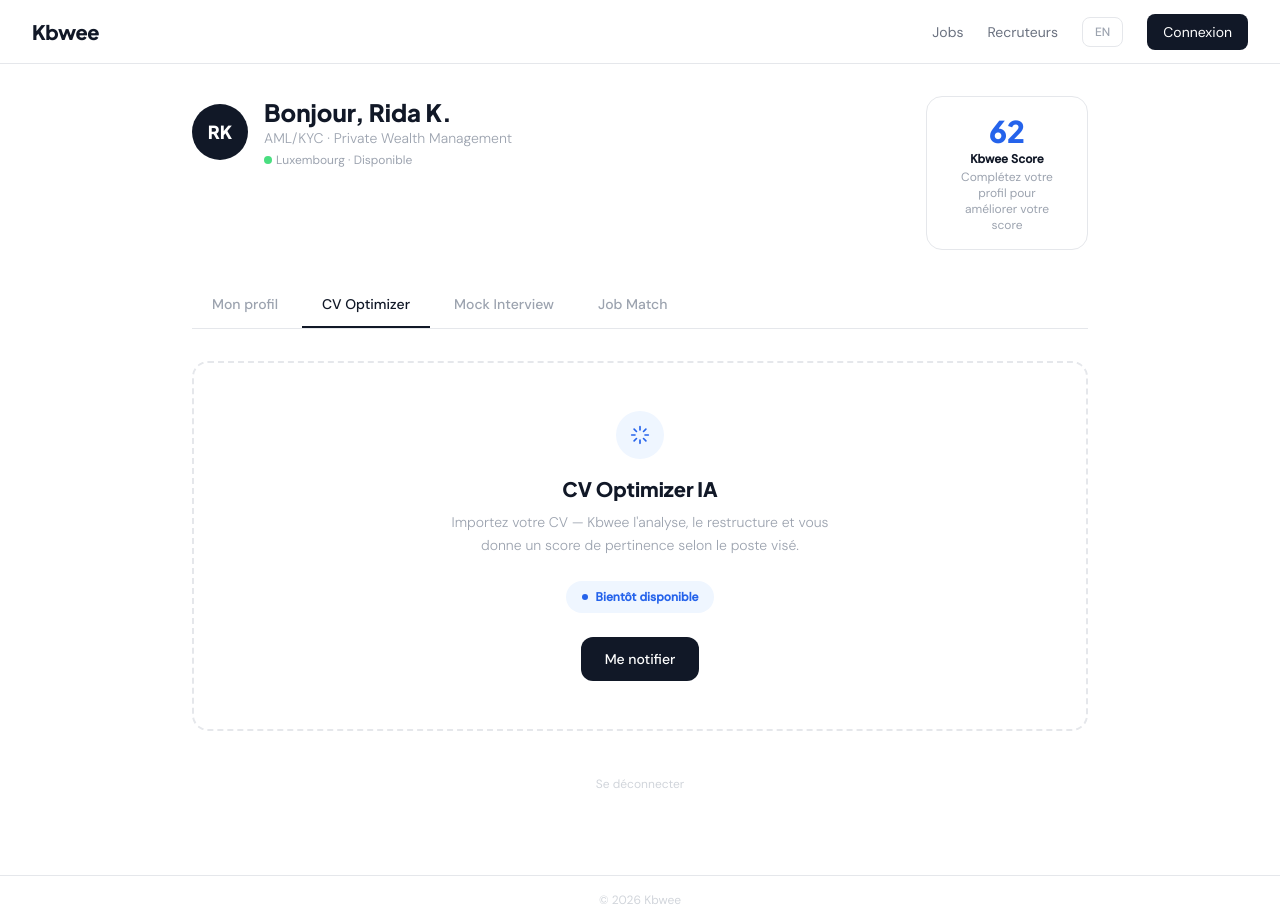
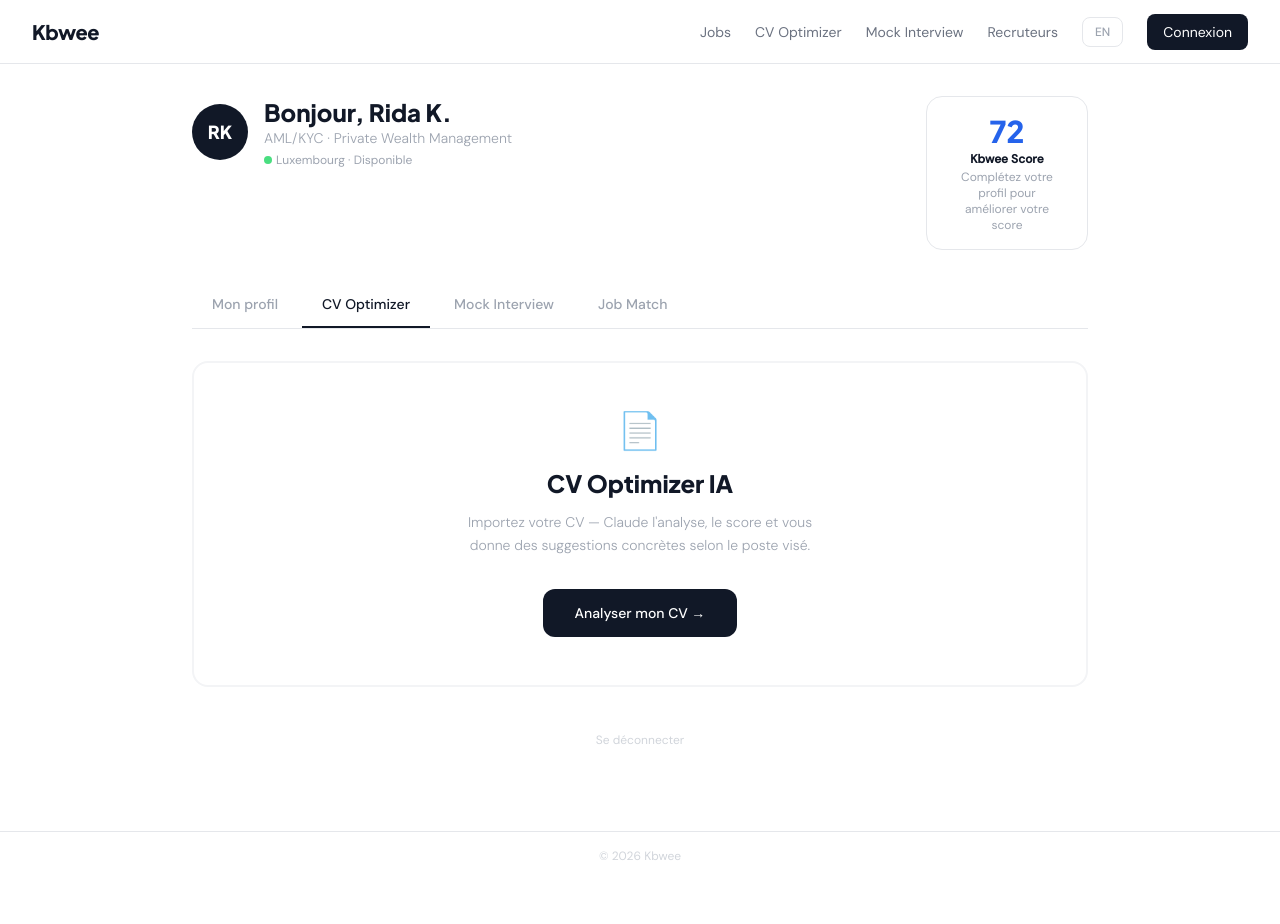
Before and after one commit to kbwee125/kbwee-live, a Next.js app: page /profil in a window 1280 px wide. Both pictures are taken after a click on the button "CV Optimizer". After the commit the page ends 880 px from the top, so only its background shows below. Built offline with nearby package versions, Linux system fonts and the light colour scheme.

Commit message:
Remove coming soon features and update UI elements

```diff
--- a/pages/profil.js
+++ b/pages/profil.js
@@ -15,14 +15,8 @@
       score_label: "Kbwee Score",
       score_sub: "Complétez votre profil pour améliorer votre score",
       section_info: "Informations", edit: "Modifier",
-      coming_soon: "Bientôt disponible",
-      coming_desc: "Cette fonctionnalité IA est en cours de développement. Rejoignez la liste d'attente pour y accéder en priorité.",
-      notify: "Me notifier",
       fields: { poste: "Poste recherché", secteur: "Secteur", experience: "Expérience", localisation: "Localisation", dispo: "Disponibilité", email: "Email" },
       values: { poste: "Analyste / Manager KYC · AML", secteur: "Finance · Banque · Consulting", experience: "5+ ans", localisation: "Luxembourg · Grand Est", dispo: "Ouvert aux opportunités", email: "votre@email.com" },
-      cv_title: "CV Optimizer IA", cv_desc: "Importez votre CV — Kbwee l'analyse, le restructure et vous donne un score de pertinence selon le poste visé.",
-      interview_title: "Mock Interview IA", interview_desc: "Simulez un entretien complet par IA. Questions personnalisées selon votre profil, feedback instantané, progression mesurée.",
-      match_title: "Job Match", match_desc: "Notre algorithme analyse votre profil en profondeur et vous propose uniquement les offres réellement alignées avec vos compétences.",
       logout: "Se déconnecter",
     },
     en: {
@@ -34,40 +28,13 @@
       score_label: "Kbwee Score",
       score_sub: "Complete your profile to improve your score",
       section_info: "Information", edit: "Edit",
-      coming_soon: "Coming soon",
-      coming_desc: "This AI feature is under development. Join the waitlist to get early access.",
-      notify: "Notify me",
       fields: { poste: "Target position", secteur: "Sector", experience: "Experience", localisation: "Location", dispo: "Availability", email: "Email" },
       values: { poste: "KYC · AML Analyst / Manager", secteur: "Finance · Banking · Consulting", experience: "5+ years", localisation: "Luxembourg · Grand Est", dispo: "Open to opportunities", email: "your@email.com" },
-      cv_title: "CV Optimizer AI", cv_desc: "Upload your CV — Kbwee analyses, restructures it and gives you a relevance score for your target position.",
-      interview_title: "Mock Interview AI", interview_desc: "Simulate a full AI-powered interview. Personalised questions, instant feedback, measured progress.",
-      match_title: "Job Match", match_desc: "Our algorithm deeply analyses your profile and only suggests jobs truly aligned with your skills.",
       logout: "Sign out",
     },
   };
 
   const copy = t[lang];
-
-  function ComingSoon({ title, desc }) {
-    return (
-      <div className="border-2 border-dashed border-gray-200 rounded-2xl p-12 text-center">
-        <div className="w-12 h-12 bg-blue-50 rounded-full flex items-center justify-center mx-auto mb-4">
-          <svg width="20" height="20" viewBox="0 0 24 24" fill="none">
-            <path d="M12 2v4M12 18v4M4.93 4.93l2.83 2.83M16.24 16.24l2.83 2.83M2 12h4M18 12h4M4.93 19.07l2.83-2.83M16.24 7.76l2.83-2.83" stroke="#2563EB" strokeWidth="2" strokeLinecap="round"/>
-          </svg>
-        </div>
-        <h3 className="font-display text-xl font-extrabold mb-2">{title}</h3>
-        <p className="text-gray-400 font-light text-sm max-w-sm mx-auto mb-6 leading-relaxed">{desc}</p>
-        <div className="inline-flex items-center gap-2 bg-blue-50 text-blue-600 text-xs font-semibold px-4 py-2 rounded-full mb-6">
-          <span className="w-1.5 h-1.5 rounded-full bg-blue-600 inline-block"></span>
-          {copy.coming_soon}
-        </div>
-        <div>
-          <button className="bg-gray-900 text-white px-6 py-3 rounded-xl text-sm font-medium hover:opacity-80 transition">{copy.notify}</button>
-        </div>
-      </div>
-    );
-  }
 
   return (
     <div className="min-h-screen bg-white text-gray-900 flex flex-col" style={{ fontFamily: "'DM Sans', sans-serif" }}>
@@ -80,6 +47,8 @@
         <Link href="/" className="font-display text-xl font-extrabold tracking-tight flex-shrink-0">Kbwee</Link>
         <nav className="flex items-center gap-3 md:gap-6 ml-4">
           <Link href="/jobs" className="text-sm text-gray-500 hover:text-gray-900 transition">Jobs</Link>
+          <Link href="/cv-optimizer" className="text-sm text-gray-500 hover:text-gray-900 transition">CV Optimizer</Link>
+          <Link href="/mock-interview" className="text-sm text-gray-500 hover:text-gray-900 transition">Mock Interview</Link>
           <Link href="/post-job" className="text-sm text-gray-500 hover:text-gray-900 transition">Recruteurs</Link>
           <button onClick={function() { setLang(lang === "fr" ? "en" : "fr"); }}
             className="text-xs font-medium text-gray-400 hover:text-gray-900 border border-gray-200 px-3 py-1.5 rounded-lg transition">
@@ -105,7 +74,7 @@
               </div>
             </div>
             <div className="border border-gray-200 rounded-2xl px-6 py-4 text-center min-w-32">
-              <div className="font-display text-3xl font-extrabold text-blue-600">62</div>
+              <div className="font-display text-3xl font-extrabold text-blue-600">72</div>
               <div className="text-xs font-semibold text-gray-900 mt-0.5">{copy.score_label}</div>
               <div className="text-xs text-gray-400 mt-0.5 max-w-28">{copy.score_sub}</div>
             </div>
@@ -148,9 +117,44 @@
             </div>
           )}
 
-          {activeTab === "cv" && <ComingSoon title={copy.cv_title} desc={copy.cv_desc} />}
-          {activeTab === "interview" && <ComingSoon title={copy.interview_title} desc={copy.interview_desc} />}
-          {activeTab === "match" && <ComingSoon title={copy.match_title} desc={copy.match_desc} />}
+          {activeTab === "cv" && (
+            <div className="border-2 border-gray-100 rounded-2xl p-12 text-center">
+              <div className="text-4xl mb-4">📄</div>
+              <h3 className="font-display text-2xl font-extrabold mb-3">CV Optimizer IA</h3>
+              <p className="text-gray-400 font-light text-sm max-w-sm mx-auto mb-8 leading-relaxed">
+                Importez votre CV — Claude l'analyse, le score et vous donne des suggestions concrètes selon le poste visé.
+              </p>
+              <Link href="/cv-optimizer" className="inline-block bg-gray-900 text-white px-8 py-3.5 rounded-xl text-sm font-medium hover:opacity-80 transition">
+                Analyser mon CV →
+              </Link>
+            </div>
+          )}
+
+          {activeTab === "interview" && (
+            <div className="border-2 border-gray-100 rounded-2xl p-12 text-center">
+              <div className="text-4xl mb-4">🎯</div>
+              <h3 className="font-display text-2xl font-extrabold mb-3">Mock Interview IA</h3>
+              <p className="text-gray-400 font-light text-sm max-w-sm mx-auto mb-8 leading-relaxed">
+                Simulez un entretien complet avec un recruteur IA. Questions personnalisées, feedback instantané, score final.
+              </p>
+              <Link href="/mock-interview" className="inline-block bg-gray-900 text-white px-8 py-3.5 rounded-xl text-sm font-medium hover:opacity-80 transition">
+                Commencer l'entretien →
+              </Link>
+            </div>
+          )}
+
+          {activeTab === "match" && (
+            <div className="border-2 border-gray-100 rounded-2xl p-12 text-center">
+              <div className="text-4xl mb-4">🔍</div>
+              <h3 className="font-display text-2xl font-extrabold mb-3">Job Match</h3>
+              <p className="text-gray-400 font-light text-sm max-w-sm mx-auto mb-8 leading-relaxed">
+                Des offres alignées avec votre profil réel. Pas juste des mots-clés — un vrai matching intelligent.
+              </p>
+              <Link href="/jobs" className="inline-block bg-gray-900 text-white px-8 py-3.5 rounded-xl text-sm font-medium hover:opacity-80 transition">
+                Voir les offres →
+              </Link>
+            </div>
+          )}
 
           <div className="mt-10 text-center">
             <Link href="/login" className="text-xs text-gray-300 hover:text-gray-600 transition">{copy.logout}</Link>
```
